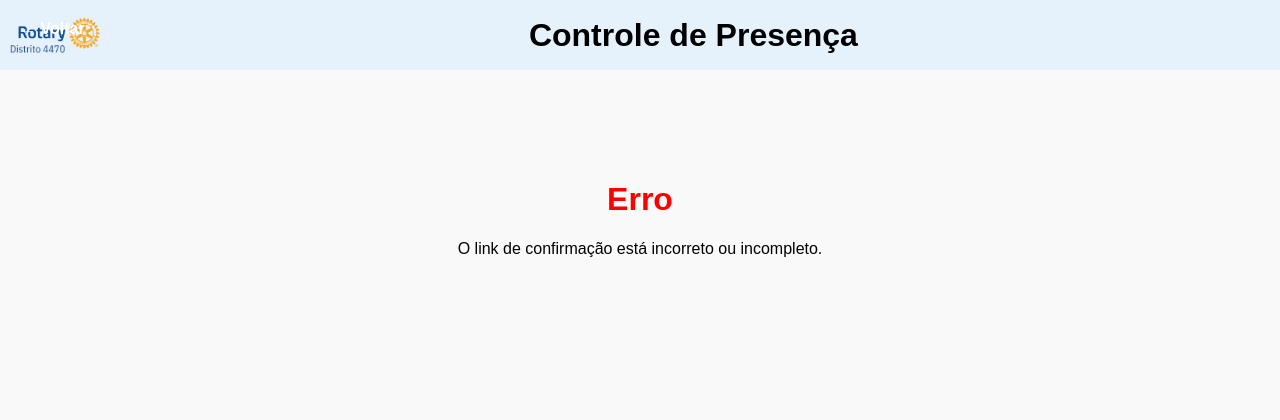
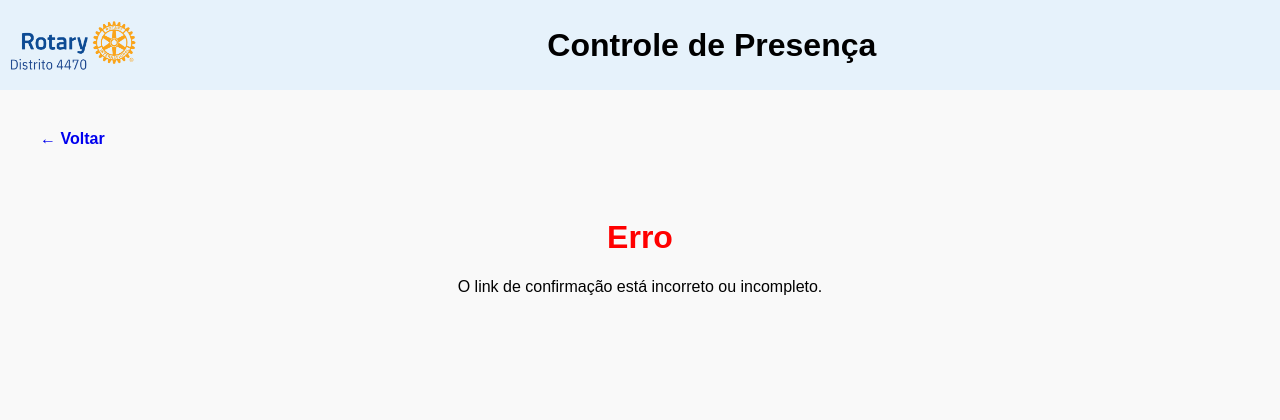
Before and after one commit to ricmazz/ConferenciaDistritalPython, a Flask app: page /confirmar in a window 1280 px wide. Shown: the top 420 px of the page. Run offline with Flask 3, Linux system fonts and the light colour scheme.

Commit message:
Correções de layout

```diff
--- a/static/style.css
+++ b/static/style.css
@@ -74,10 +74,7 @@ tr:nth-child(odd) {
     background-color: #45a049;
 }
 .botao-voltar {
-    position: absolute;
-    top: 20px;
-    left: 20px;
-    color: white;
+    display: flex;
     text-decoration: none;
     font-weight: bold;
 }
--- a/templates/index.html
+++ b/templates/index.html
@@ -3,6 +3,9 @@
 {% block title %}Página Inicial{% endblock %}
 
 {% block content %}
+<img src="{{ url_for('static', filename='imgs/BannerConferencia.png') }}"
+     alt="Banner da Conferência"
+     style="width: 100%; height: auto; max-height: 150px; object-fit: contain; margin-bottom: 20px;">
 <a href="/registrar" class="botao">Lista de Inscritos</a>
 <a href="/lista" class="botao">Lista de Presença</a>
 <a href="/gerar-qrcode" class="botao">Gerar QR Code</a>
--- a/templates/layout.html
+++ b/templates/layout.html
@@ -7,16 +7,16 @@
 </head>
 <body>
 
-<header >
+<header>
+  <img src="{{ url_for('static', filename='imgs/LogoRotary.png') }}" alt="Logo Rotary" style="height: 70px; margin-right: 15px;">
+  <h1 style="margin: 0; width: 100%; text-align: center;">Controle de Presença</h1>
+</header>
+
+<main>
   {% set current_path = request.path %}
   {% if current_path != '/' %}
   <a href="/" class="botao-voltar" style="margin-right: 15px;">&larr; Voltar</a>
   {% endif %}
-  <img src="{{ url_for('static', filename='imgs/LogoRotary.png') }}" alt="Logo Rotary" style="height: 50px; margin-right: 15px;">
-  <h1 style="margin: 0; width: 100%; text-align: center;">Controle de Presença</h1>
-</header>
-
-<main>
   {% block content %}{% endblock %}
 </main>
 
```
